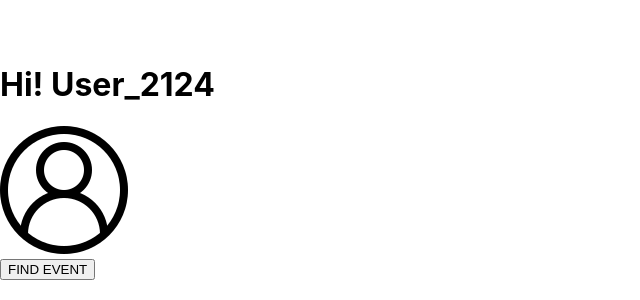
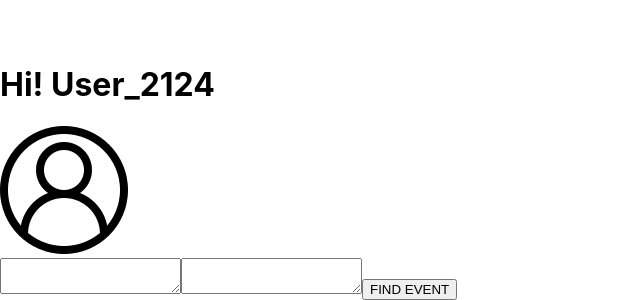
Before and after one commit to GuiltyDogg/angelchoir2, a React (Create React App) app: page / in a window 1280 px wide. Shown: the part 2960-3260 px from the top of the page, without its empty margins (0-640 px from the left). Built offline with nearby package versions, Linux system fonts and the light colour scheme.

Commit message:
Text input and Event list page added

```diff
--- /dev/null
+++ b/src/design/atoms/textbox/index.js
@@ -0,0 +1,5 @@
+function Textbox() {
+  return <textarea></textarea>;
+}
+
+export default Textbox;
--- a/src/pages/settings/index.js
+++ b/src/pages/settings/index.js
@@ -1,12 +1,15 @@
 import Logo from "../../design/atoms/logo";
 import Button from "../../design/atoms/button";
 import Avatar from "../../design/atoms/avatar";
+import Textbox from "../../design/atoms/textbox";
 
 function Settings() {
   return (
     <div>
       <Logo></Logo>
       <Avatar></Avatar>
+      <Textbox></Textbox>
+      <Textbox></Textbox>
       <Button></Button>
     </div>
   );
```
Also changed, not shown: src/pages/eventlist/index.js (added, +9 -0 lines), 1 other file (tests, documents, lock files or other folders).
